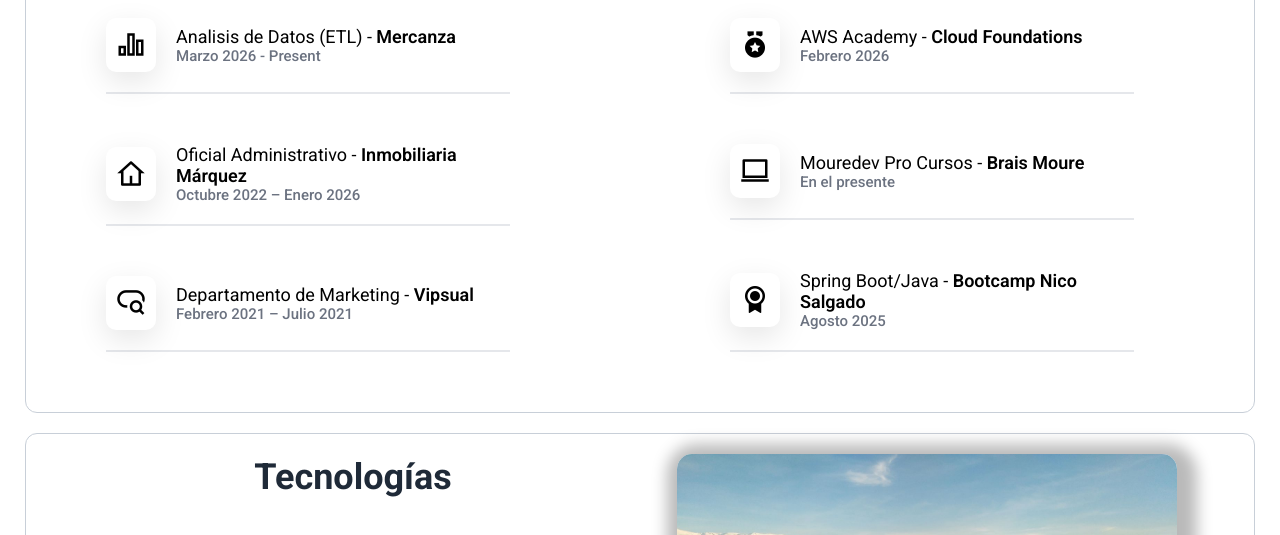
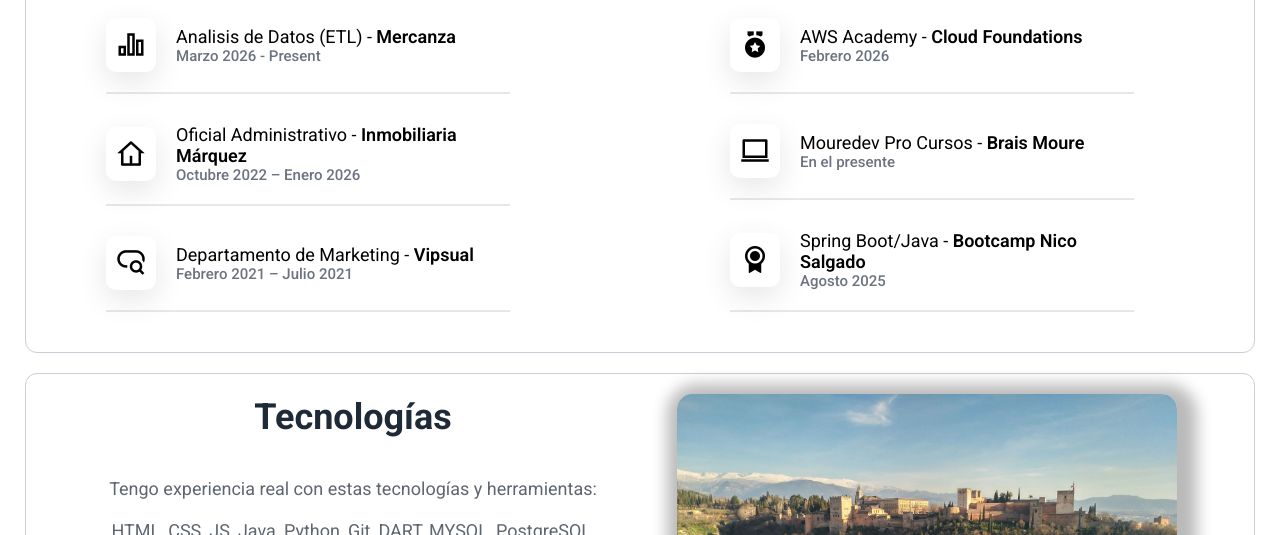
Before and after one commit to FabioCuffaro/Porfolio-Profesional, a plain HTML site: page src/index.html in a window 1280 px wide. Shown: the part 2840-3375 px from the top of the page. Drawn offline with nearby package versions, Linux system fonts and the light colour scheme.

Commit message:
Cambio final experiencia

```diff
--- a/src/style.css
+++ b/src/style.css
@@ -585,7 +585,7 @@
     align-items: center;
     gap: 20px;
     padding-bottom: 20px;
-    margin-bottom: 30px;
+    margin-bottom: 10px;
     border-bottom: 2px solid #e5e7eb;
 }
 
```
